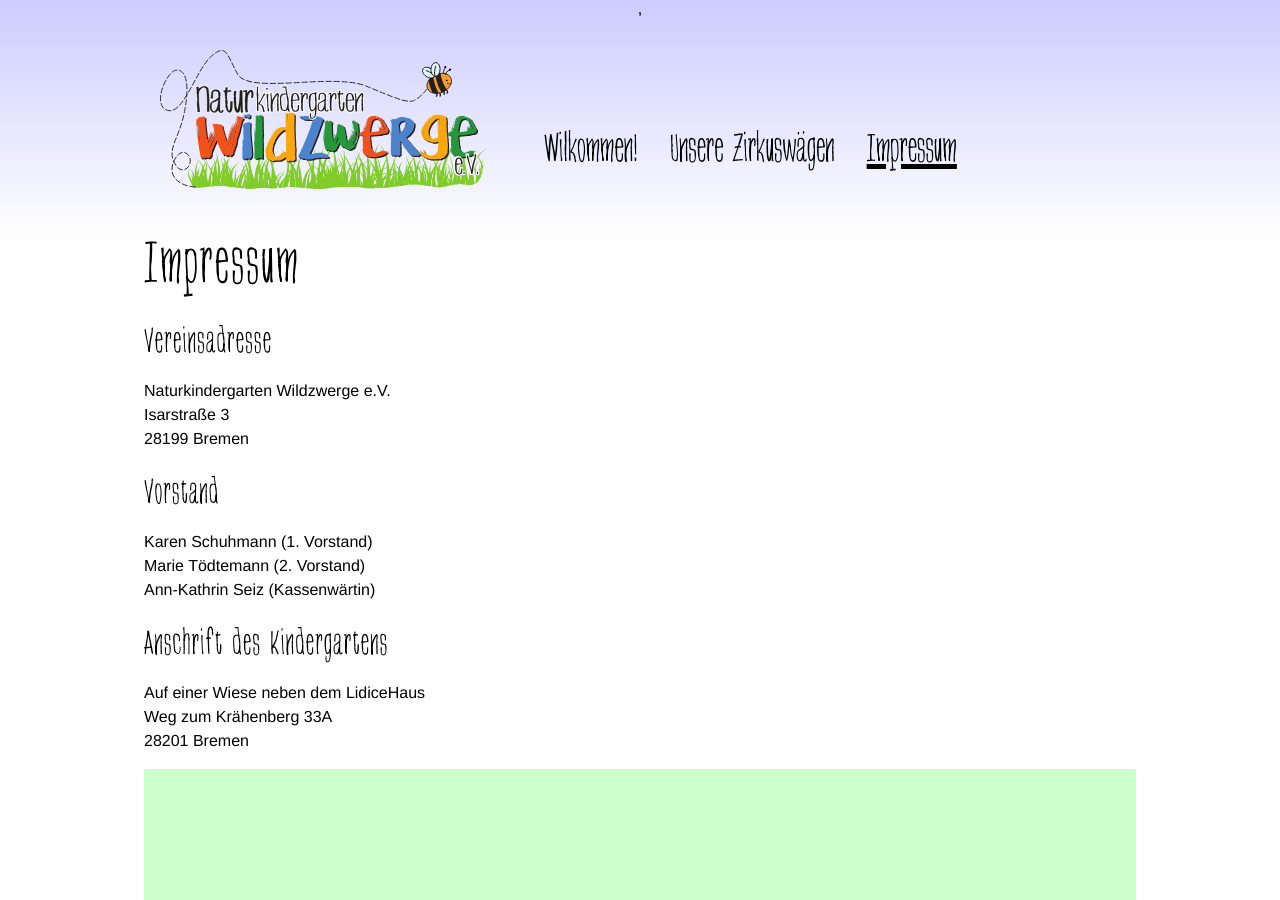
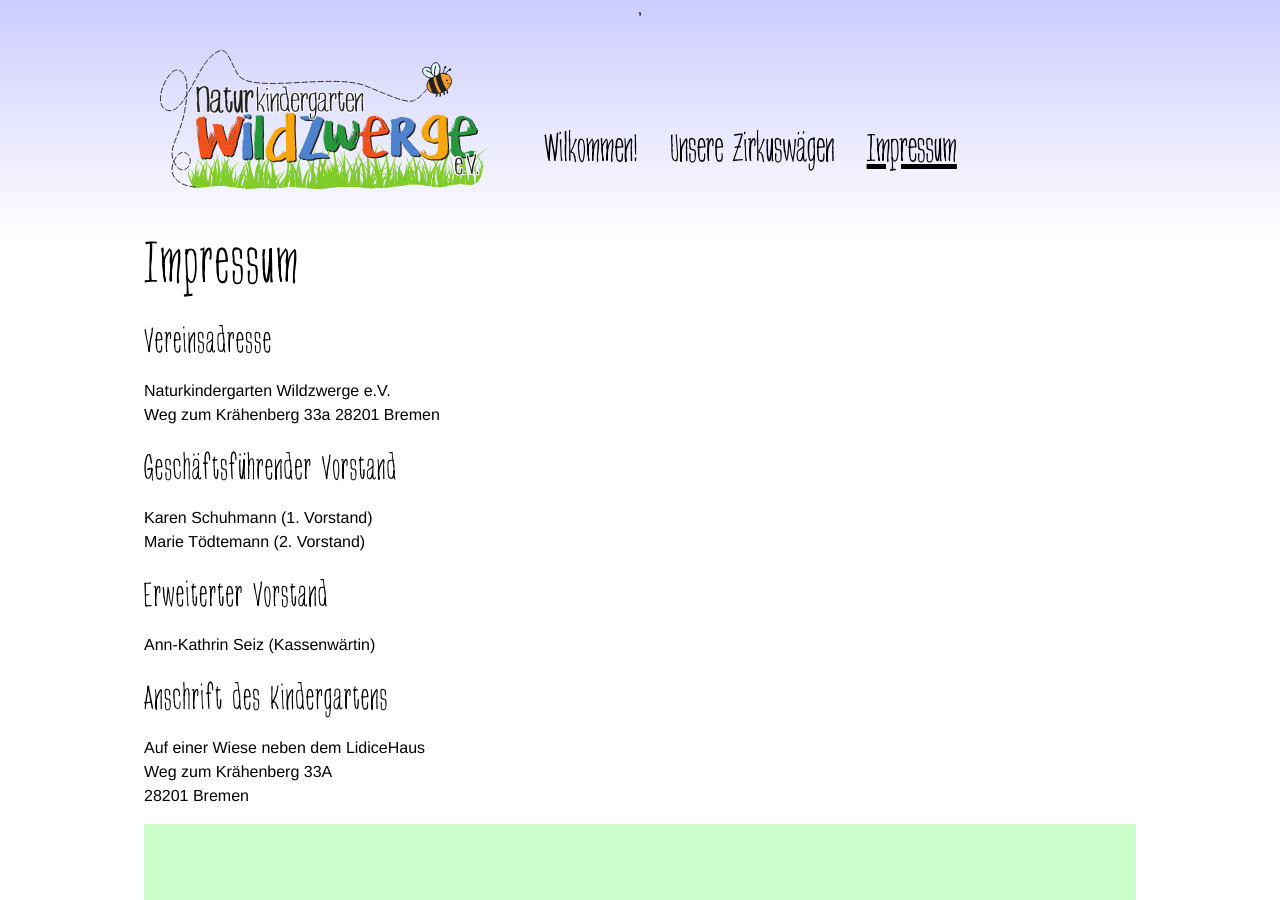
Before and after one commit to nning/wildzwerge, a Jekyll site: the page built from imprint.md, in a window 1280 px wide and 900 px high. Built offline with Jekyll 4.4.1, drawn with Linux system fonts in a browser that asks for light colours.

Commit message:
Update imprint.md

```diff
--- a/imprint.md
+++ b/imprint.md
@@ -8,13 +8,16 @@
 ## Vereinsadresse
 
 Naturkindergarten Wildzwerge e.V.
-Isarstraße 3
-28199 Bremen
+Weg zum Krähenberg 33a
+28201 Bremen
 
-## Vorstand
+## Geschäftsführender Vorstand
 
 Karen Schuhmann (1. Vorstand)
 Marie Tödtemann (2. Vorstand)
+
+## Erweiterter Vorstand
+
 Ann-Kathrin Seiz (Kassenwärtin)
 
 ## Anschrift des Kindergartens
```
